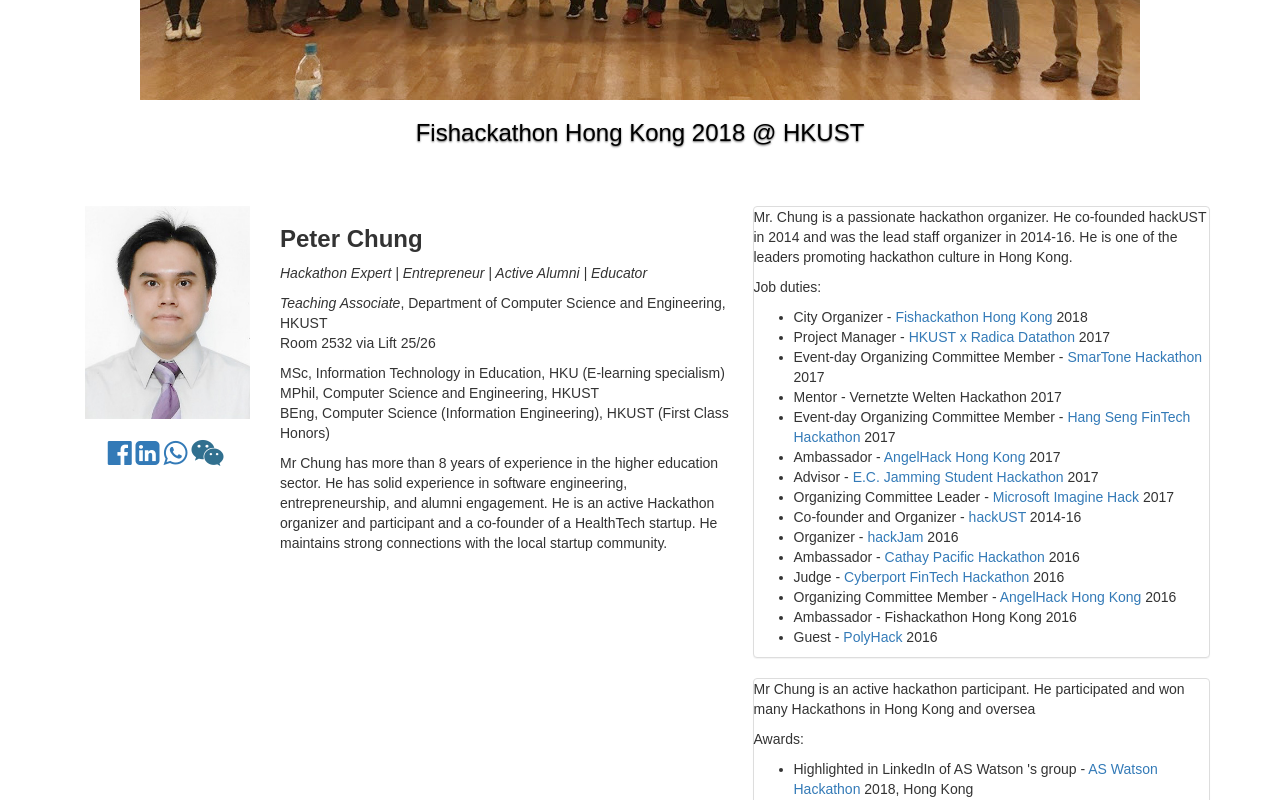
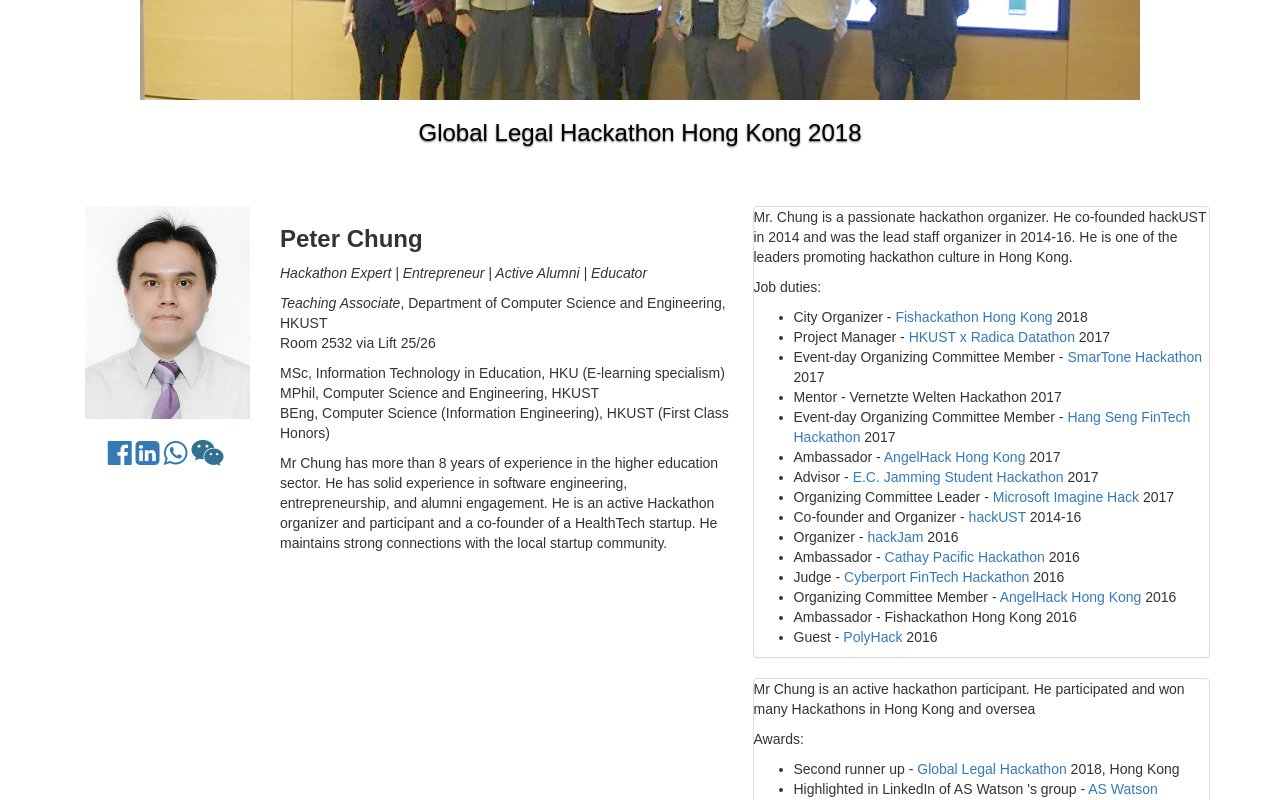
Before and after one commit to hkpeterpeter/web_personal, a React (Create React App) app: page / in a window 1280 px wide. Shown: the part 320-1120 px from the top of the page. Built offline with nearby package versions, Linux system fonts and the light colour scheme.

Commit message:
Added GLH 2018 event

```diff
--- a/src/data/events.js
+++ b/src/data/events.js
@@ -3,6 +3,7 @@
 // TODO: refactor the remaining data values
 
 const events = [
+  makeEvent('Global Legal Hackathon Hong Kong 2018','global_legal_hackathon_2018.jpg'),
   makeEvent('Fishackathon Hong Kong 2018 @ HKUST', 'fishackathon_hk_2018.jpg'),
   makeEvent('AS Watson Hackathon 2018', 'aswatson_hackathon_2018.jpg'),
   makeEvent('HKUST x Radica Big Datathon 2017', 'hkust_radica_bigdatathon_2017.jpg'),
--- a/src/data/expHackParticipant.js
+++ b/src/data/expHackParticipant.js
@@ -1,6 +1,13 @@
 const expHackParticipantDescription = `Mr Chung is an active hackathon participant.
 He participated and won many Hackathons in Hong Kong and oversea`;
 
+const awardGLH2018 = {
+  title: 'Second runner up',
+  org: 'Global Legal Hackathon',
+  period: '2018',
+  url: '//globallegalhackathon.com',
+  country: 'Hong Kong',
+};
 
 const awardWatsonHack2018 = {
   title: 'Highlighted in LinkedIn of AS Watson \'s group',
@@ -60,6 +67,7 @@
   icon: 'user',
   description: expHackParticipantDescription,
   awards: [
+    awardGLH2018,
     awardWatsonHack2018,
     awardHackUST2017,
     awardSuperChargerFinTechHackathon2017,
```
Also changed, not shown: public/slideshow_images/global_legal_hackathon_2018.jpg (added).
